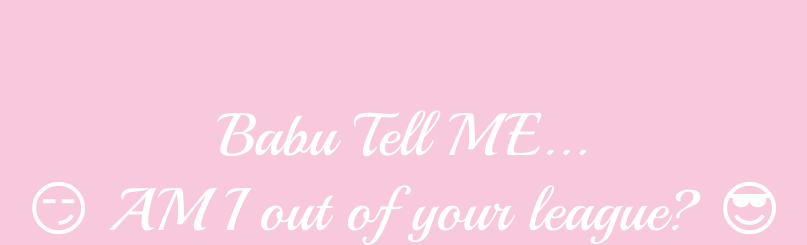
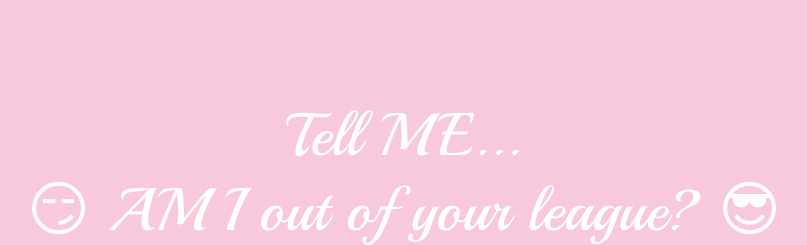
Before and after one commit to Yogesh23012001/avni2, a website: page AfterClick/ValentineWish-main/ask/index.html in a window 1280 px wide. Shown: the top 245 px of the page, without its empty margins (236-1043 px from the left). Drawn offline with Linux system fonts and the light colour scheme.

Commit message:
Update header text in index.html

```diff
--- a/AfterClick/ValentineWish-main/ask/index.html
+++ b/AfterClick/ValentineWish-main/ask/index.html
@@ -15,7 +15,7 @@
 <body>
 <div class="container">
     <div >
-        <h2 class="header_text">Babu Tell ME...<br>&#128527; AM I out of your league?  &#128526;</h2>
+        <h2 class="header_text">Tell ME...<br>&#128527; AM I out of your league?  &#128526;</h2>
     </div>
     <div class="gif_container">
         <img
```
